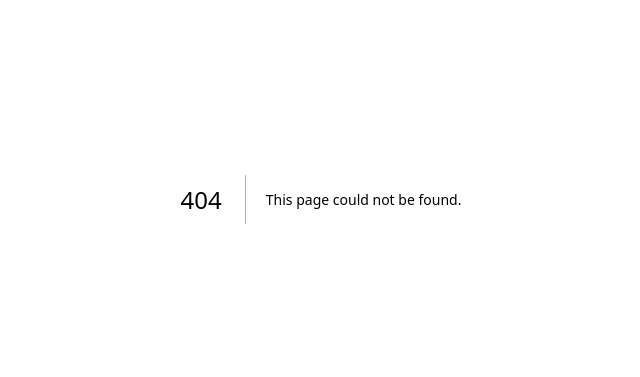
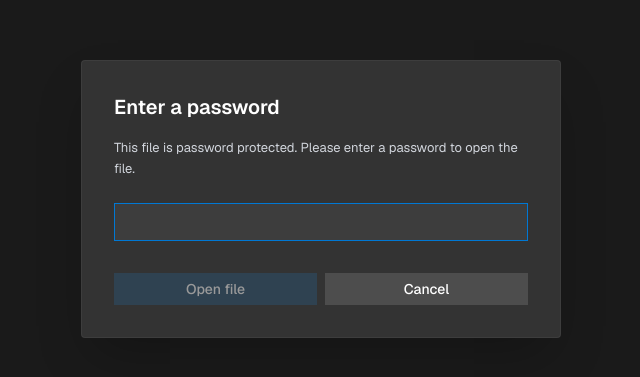
Before and after one commit to mamukhtar01/etas, a Next.js app: page /verify in a window 1280 px wide. Before the commit this address had no page. Shown: the part 201-578 px from the top of the page, without its empty margins (319-959 px from the left). Built offline with nearby package versions, Linux system fonts and the light colour scheme; no server answers.

Commit message:
Create visa verify page

```diff
--- /dev/null
+++ b/app/verify/page.tsx
@@ -0,0 +1,106 @@
+"use client";
+
+import { useState } from "react";
+import { useRouter } from "next/navigation";
+import { supabase } from "@/lib/supabase";
+
+export default function PassportSearchPage() {
+  const [passportNumber, setPassportNumber] = useState("");
+  const [isErrorState, setIsErrorState] = useState(false);
+  const [loading, setLoading] = useState(false);
+  const router = useRouter();
+
+  const handleSearch = async (e: React.FormEvent) => {
+    e.preventDefault();
+    if (!passportNumber.trim()) return;
+
+    setLoading(true);
+    try {
+      const { data, error } = await supabase
+        .from("applicants")
+        .select("id")
+        .eq("passport_number", passportNumber.trim().toUpperCase())
+        .single();
+
+      if (error || !data) {
+        setIsErrorState(true);
+      } else {
+        router.push(`/preview?id=${data.id}`);
+      }
+    // eslint-disable-next-line @typescript-eslint/no-unused-vars
+    } catch (err) {
+      setIsErrorState(true);
+    } finally {
+      setLoading(false);
+    }
+  };
+
+  // View 2: "We can't open this file" (Triggered by Cancel or Error)
+  if (isErrorState) {
+    return (
+      <div className="min-h-screen bg-[#1a1a1a] flex items-center justify-center p-4 font-sans">
+        <div className="w-full max-w-110 bg-[#333333] rounded-sm shadow-2xl p-10 border border-white/5">
+          <h1 className="text-white text-[22px] font-semibold mb-2">
+            We can&apos;t open this file
+          </h1>
+          <p className="text-gray-300 text-sm mb-8">
+            Something went wrong.
+          </p>
+          <div className="flex justify-end">
+            <button
+              onClick={() => {
+                setIsErrorState(false);
+                setPassportNumber("");
+              }}
+              className="bg-[#0078d4] hover:bg-[#106ebe] text-white py-2 px-10 text-sm font-medium transition-colors"
+            >
+              Refresh
+            </button>
+          </div>
+        </div>
+      </div>
+    );
+  }
+
+  // View 1: "Enter a password" (Search State)
+  return (
+    <div className="min-h-screen bg-[#1a1a1a] flex items-center justify-center p-4 font-sans">
+      <div className="w-full max-w-120 bg-[#333333] rounded-sm shadow-2xl p-8 border border-white/5">
+        <h1 className="text-white text-xl font-semibold mb-4">
+          Enter a password
+        </h1>
+
+        <p className="text-gray-300 text-[13px] leading-relaxed mb-6">
+          This file is password protected. Please enter a password to open the file.
+        </p>
+
+        <form onSubmit={handleSearch} className="space-y-6">
+          <input
+            type="text"
+            value={passportNumber}
+            onChange={(e) => setPassportNumber(e.target.value)}
+            autoFocus
+            className="w-full bg-[#3d3d3d] border border-[#555555] text-white px-3 py-1.5 outline-none focus:border-[#0078d4] transition-colors text-base"
+          />
+
+          <div className="flex gap-2 pt-2">
+            <button
+              type="submit"
+              disabled={loading || !passportNumber}
+              className="flex-1 bg-[#2c5270] hover:bg-[#366385] text-white py-1.5 text-sm font-medium transition-colors disabled:opacity-50"
+            >
+              {loading ? "Opening..." : "Open file"}
+            </button>
+            <button
+              type="button"
+              onClick={() => setIsErrorState(true)}
+              className="flex-1 bg-[#4d4d4d] hover:bg-[#5a5a5a] text-white py-1.5 text-sm font-medium transition-colors"
+            >
+              Cancel
+            </button>
+          </div>
+        </form>
+      </div>
+    </div>
+  );
+}
```
